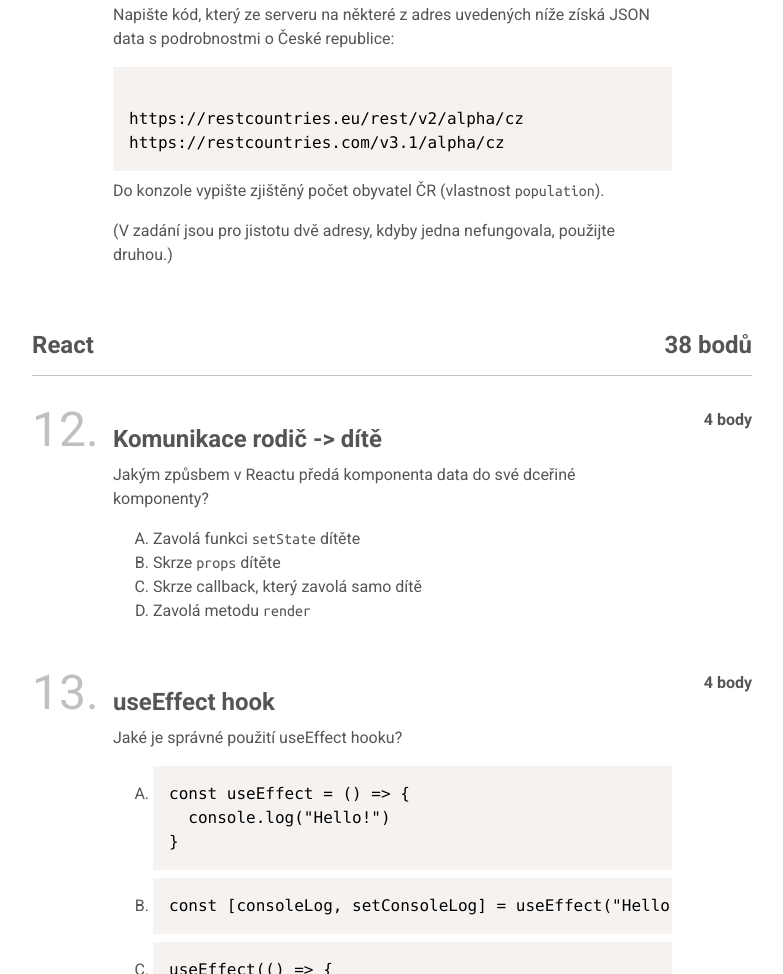
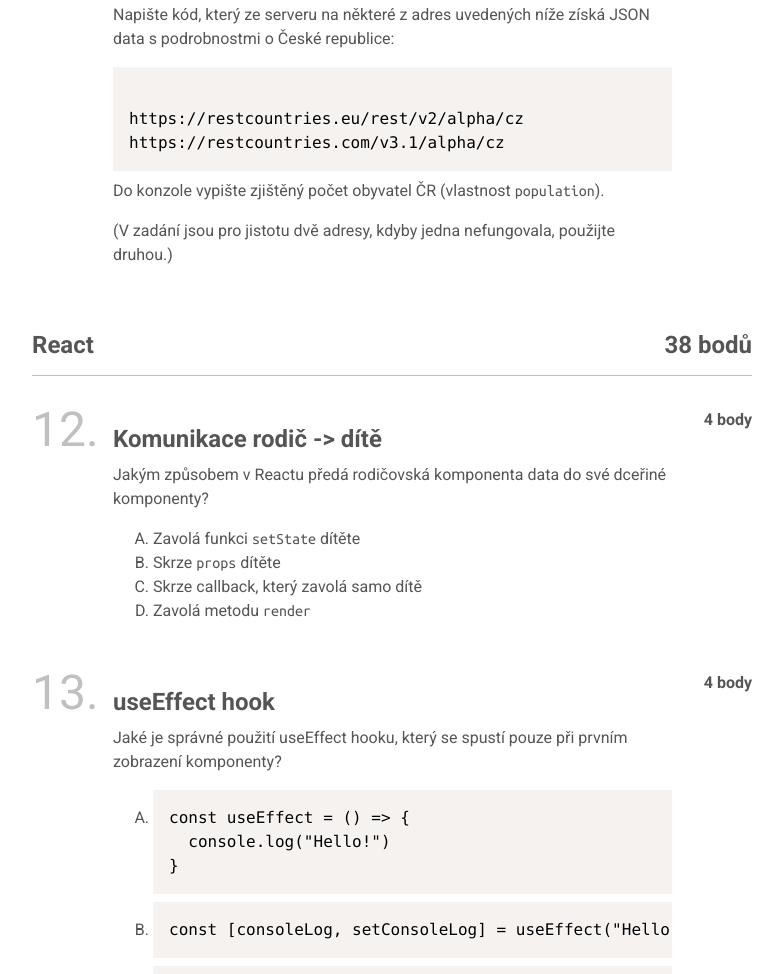
Before and after one commit to podlomar/daweb-test, a plain HTML site: page index.html in a window 1280 px wide. Shown: the part 5221-6195 px from the top of the page, without its empty margins (248-1031 px from the left). Drawn offline with nearby package versions, Linux system fonts and the light colour scheme.

Commit message:
Lepší formulace

```diff
--- a/index.html
+++ b/index.html
@@ -255,7 +255,7 @@
           <h3 class="question__title">Komponenta FridgeItem</h3>
           <div class="question__text">
             <p>
-              Vytvořte v JavaScriptu komponentu <code>FridgeItem</code>,
+              Napište JSX komponentu <code>FridgeItem</code>,
               která jako vstupní parametr přijímá <code>props</code> s
               třemi vlastnostmi: <code>name</code>, <code>type</code> a
               <code>expiration</code>. Funkce <code>FridgeItem</code> na základě
@@ -380,7 +380,10 @@
         <div class="question__body">
           <h3 class="question__title">Komunikace rodič -&gt; dítě</h3>
           <div class="question__text">
-            <p>Jakým způsbem v Reactu předá komponenta data do své dceřiné komponenty?</p>
+            <p>
+              Jakým způsobem v Reactu předá rodičovská komponenta data do své
+              dceřiné komponenty?
+            </p>
 
             <ol class="question__answers" type="A">
               <li>Zavolá funkci <code>setState</code> dítěte</li>
@@ -398,7 +401,10 @@
         <div class="question__body">
           <h3 class="question__title">useEffect hook</h3>
           <div class="question__text">
-            <p>Jaké je správné použití useEffect hooku?</p>
+            <p>
+              Jaké je správné použití useEffect hooku, který se spustí pouze při
+              prvním zobrazení komponenty?
+            </p>
 
             <ol class="question__answers" type="A">
               <li>
```
